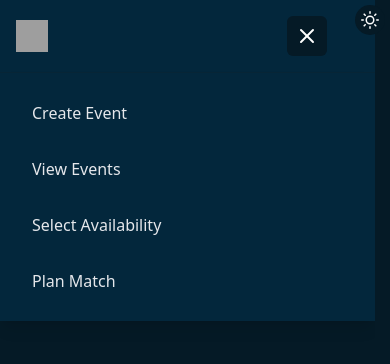
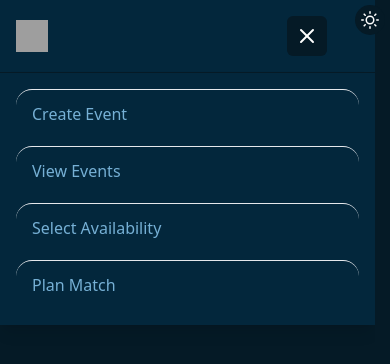
Before and after one commit to jazzorpheus/jof-scheduler, a React (Vite) app: page / in a window 390 px wide. Both pictures are taken after a click on the button 307 px from the left and 36 px from the top of the page. Shown: the top 364 px of the page. Built offline with nearby package versions, Linux system fonts and the light colour scheme; grey boxes are pictures that could not be loaded.

Commit message:
border top experiment with hamburger links menu

```diff
--- a/src/routes/__root.jsx
+++ b/src/routes/__root.jsx
@@ -151,18 +151,16 @@ const RootLayout = () => {
 
           {/* Mobile Menu Dropdown */}
           {isOpen && (
-            <div className="absolute top-full left-0 right-0 bg-white dark:bg-jof-blue-700 shadow-lg border-t border-gray-100 dark:border-jof-blue-800 z-50 flex flex-col p-4 gap-2 min-[571px]:hidden">
+            <div className="absolute border-t top-full left-0 right-0 dark:bg-jof-blue-700 shadow-lg dark:border-jof-blue-900 z-50 flex flex-col p-4 gap-2 min-[571px]:hidden">
               {navLinks.map(({ to, label }) => (
                 <Link
                   key={to}
                   to={to}
                   onClick={() => setIsOpen(false)}
                   className="
-                  px-4 py-3 font-medium text-gray-700 text-base text-left
-                  hover:bg-gray-50 dark:hover:bg-jof-blue-800 rounded-md
-                  hover:border-l-4 hover:border-jof-blue-light
-                  [&.active]:text-jof-blue-light [&.active]:border-l-4 [&.active]:border-jof-blue-light
-                  dark:text-gray-200 dark:[&.active]:text-white"
+                  px-4 py-3 font-medium text-gray-700 text-left rounded-2xl
+                  [&.active]:border-l-4 [&.active]:border-jof-blue-light
+                  dark:text-jof-blue-light dark:[&.active]:text-white border-t"
                 >
                   {label}
                 </Link>
```
Also changed, not shown: 1 other file (tests, documents, lock files or other folders).
